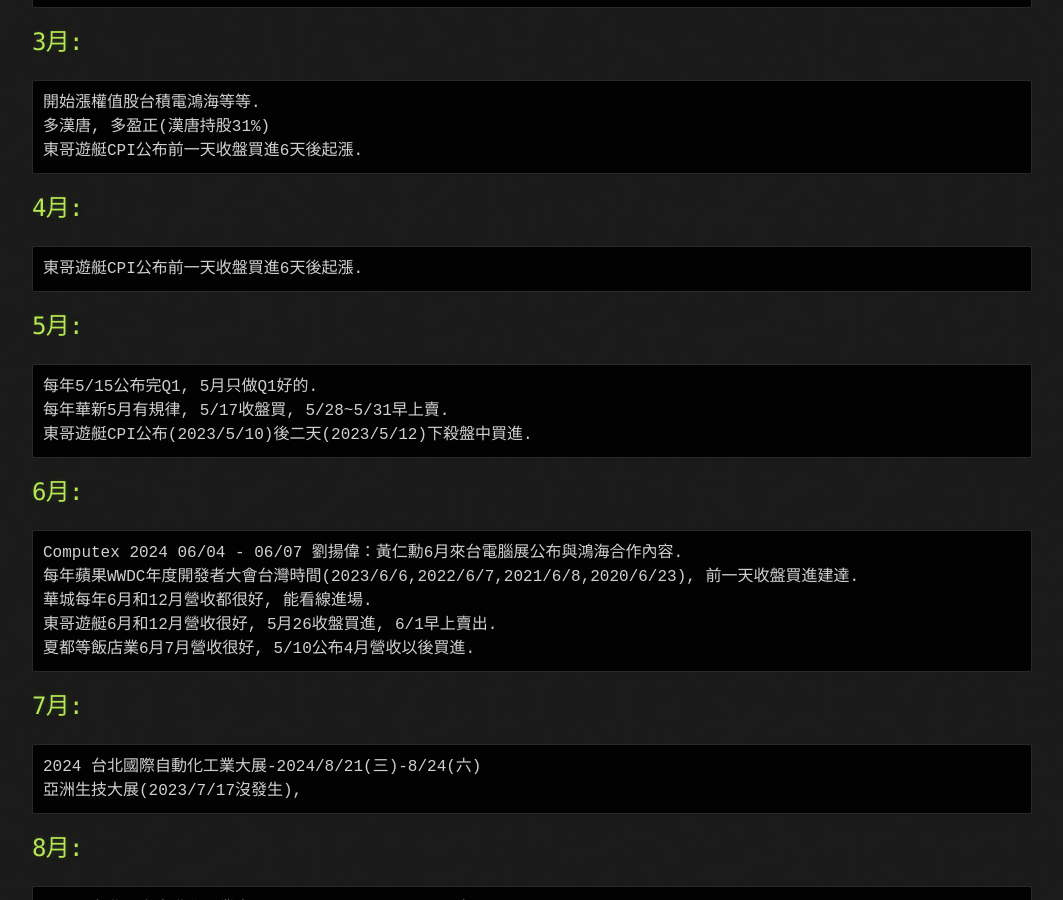
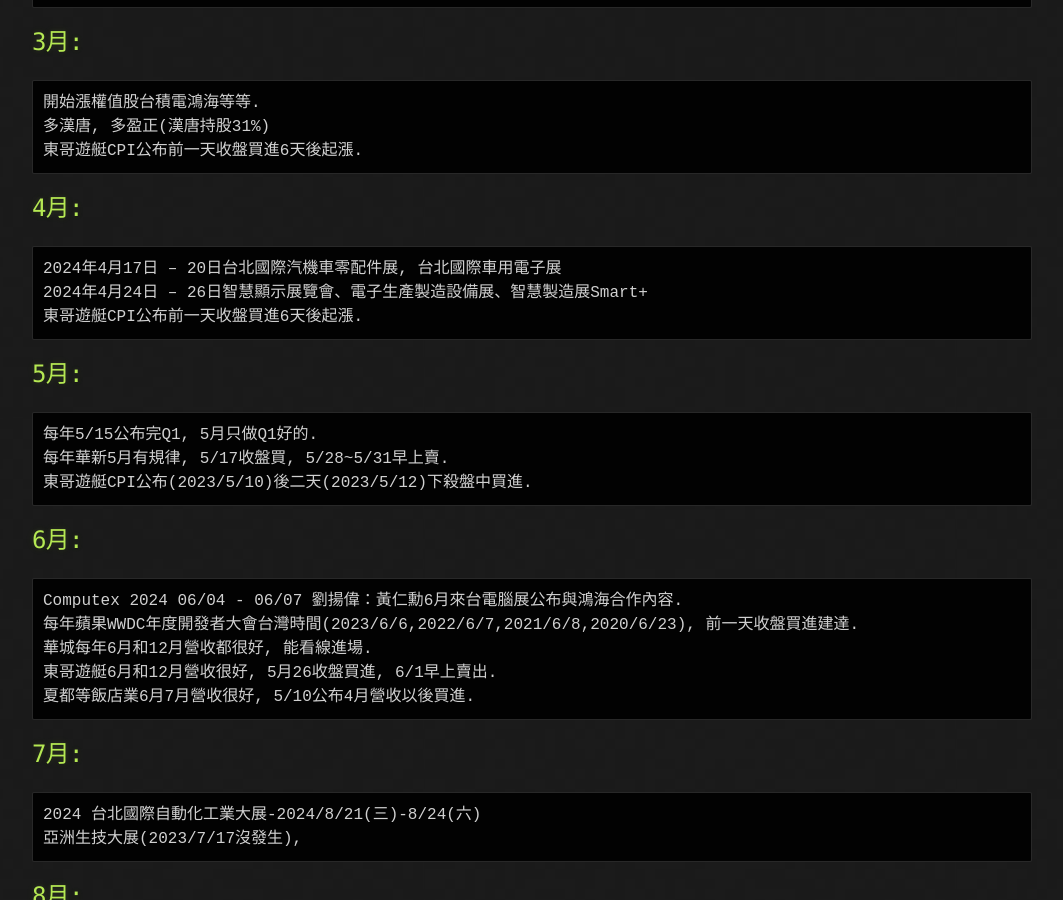
Before and after one commit to lepg5487/Stock_God, a Jekyll site: the page built from experience.md, in a window 1280 px wide and 900 px high, scrolled down 1178 px. Shown: the whole window, without its empty margins (108-1171 px from the left). Built offline with Jekyll 4.4.1, drawn with Linux system fonts in a browser that asks for light colours; our own code applies the rules of GitHub Pages for plain Markdown files.

Commit message:
Update experience.md

````diff
--- a/experience.md
+++ b/experience.md
@@ -44,6 +44,8 @@
 ```
 ## 4月:
 ```
+2024年4月17日 – 20日台北國際汽機車零配件展, 台北國際車用電子展
+2024年4月24日 – 26日智慧顯示展覽會、電子生產製造設備展、智慧製造展Smart+
 東哥遊艇CPI公布前一天收盤買進6天後起漲.
 ```
 ## 5月:
````
